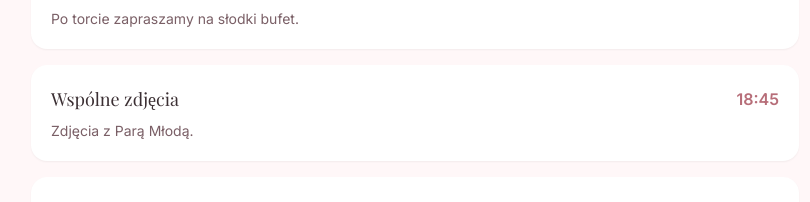
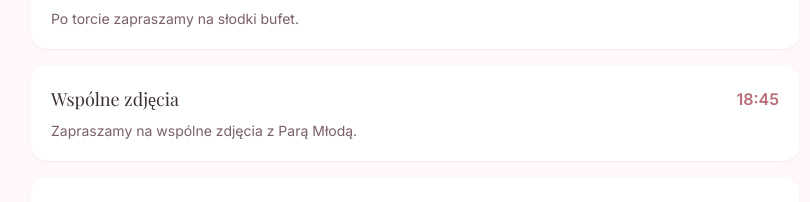
Before and after one commit to mikolaj-hirsz/wesele, a React (Vite) app: page / in a window 1280 px wide. Shown: the part 1330-1532 px from the top of the page, without its empty margins (225-1035 px from the left). Built offline with nearby package versions, Linux system fonts and the light colour scheme.

Commit message:
spelling v3

```diff
--- a/src/components/Schedule.tsx
+++ b/src/components/Schedule.tsx
@@ -30,7 +30,7 @@ const ITEMS: ScheduleItem[] = [
 	{
 		time: "18:45",
 		title: "Wspólne zdjęcia",
-		description: "Zdjęcia z Parą Młodą.",
+		description: "Zapraszamy na wspólne zdjęcia z Parą Młodą.",
 	},
 	{
 		time: "20:00",
```
